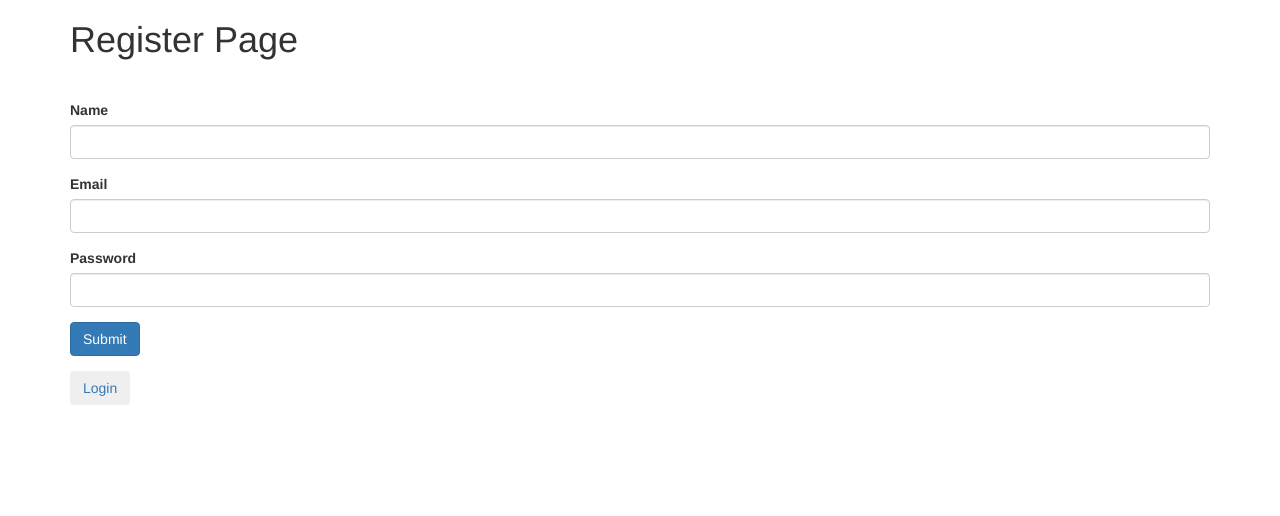
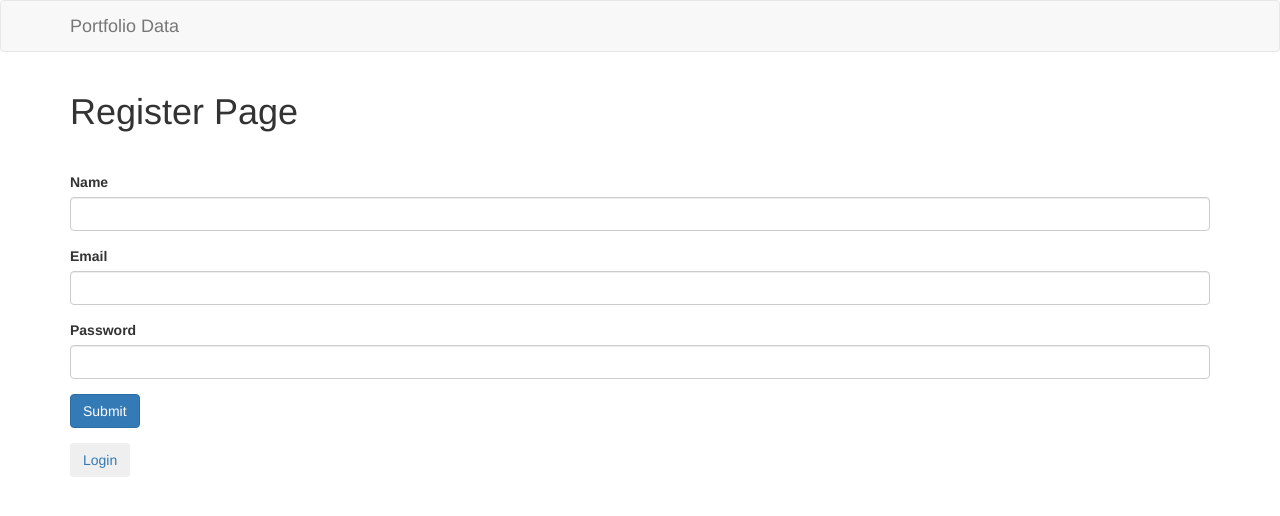
Before and after one commit to phamtony/api-portfolio, a Flask app: page /register in a window 1280 px wide. Shown: the top 516 px of the page. Run offline with Flask 2, Linux system fonts and the light colour scheme; some libraries are stand-ins or nearby versions.

Commit message:
fixes. added new header

```diff
--- /dev/null
+++ b/templates/components/header.html
@@ -0,0 +1,15 @@
+<nav class="navbar navbar-default">
+  <div class="container">
+    <div class="navbar-header">
+      <a class="navbar-brand" href="{{ url_for('home') }}">Portfolio Data</a>
+    </div>
+
+      {% if title == "Register" or title == "Login" %}
+      {% else %}
+        <ul class="nav navbar-nav" style="float: right;">
+          <li><a href="#">My Account</a></li>
+          <li><a href="{{ url_for('logout') }}">Log Off</a></li>
+        </ul>
+      {% endif %}
+  </div>
+</nav>
--- a/templates/form_template.html
+++ b/templates/form_template.html
@@ -4,9 +4,11 @@
 {% block title %}Portfolio Data{% endblock %}
 
 {% block content %}
+    {% include'/components/header.html' %}
+
     <div class="container">
         <div class="row">
-            <div class="col-12">
+            <div class="col-xs-12">
                 <h1>{{ title }} Info</h1>
 
                 {% if title == "About" or title == "Project" %}
--- a/templates/index.html
+++ b/templates/index.html
@@ -3,11 +3,11 @@
 {% block title %}Portfolio Data{% endblock %}
 
 {% block content %}
+    {% include'/components/header.html' %}
+
     <div class="container" style="margin-bottom: 50px;">
         <div class="row">
             <div class="col-xs-12">
-                <h1 style="padding-bottom: 30px;">Portfolio Data</h1>
-
                 <h3>General</h3>
                 {% if general_info %}
                     {% include'/includes/general_data.html' %}
--- a/templates/login_register.html
+++ b/templates/login_register.html
@@ -4,7 +4,9 @@
 {% block title %}Portfolio Data{% endblock %}
 
 {% block content %}
-    <div class="container" style="margin-bottom: 50px;">
+    {% include'/components/header.html' %}
+
+    <div class="container">
         <div class="row">
             <div class="col-xs-12">
                 <h1 style="padding-bottom: 30px;">{{ title }} Page</h1>
```
